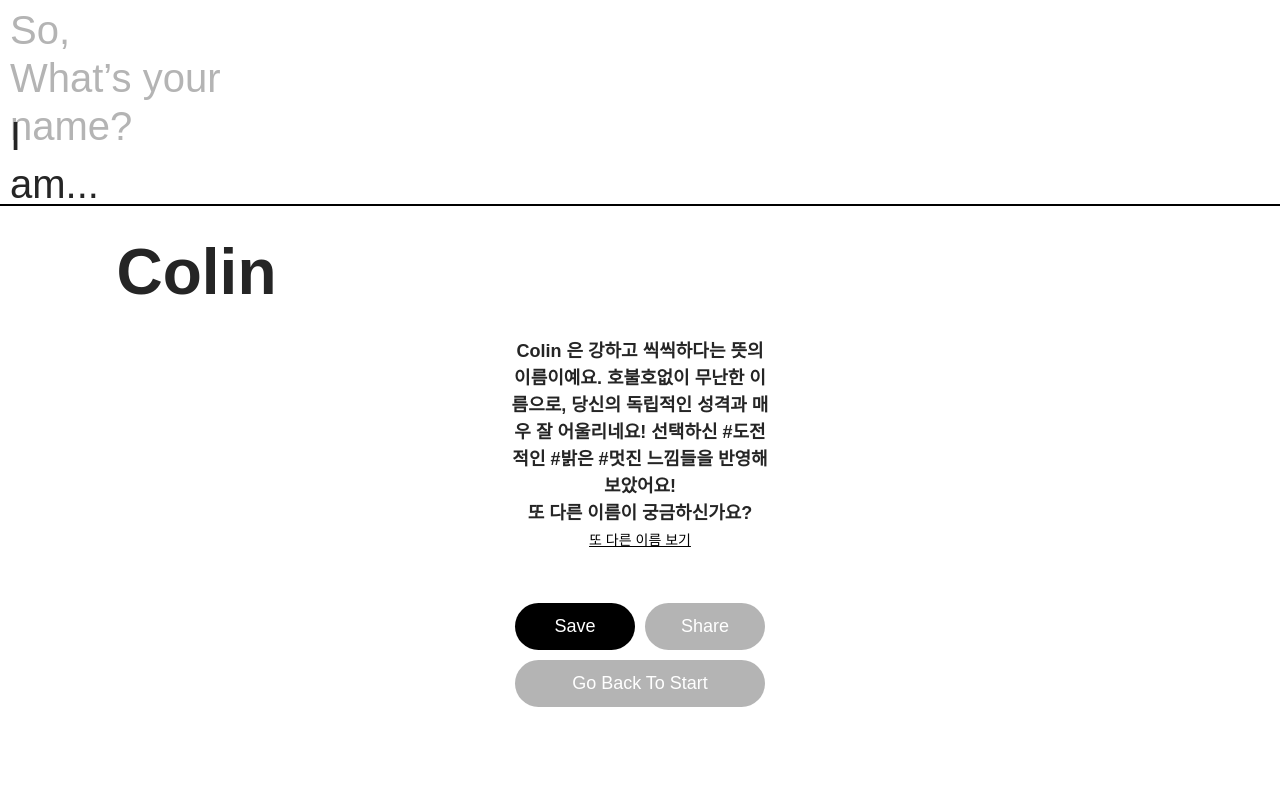
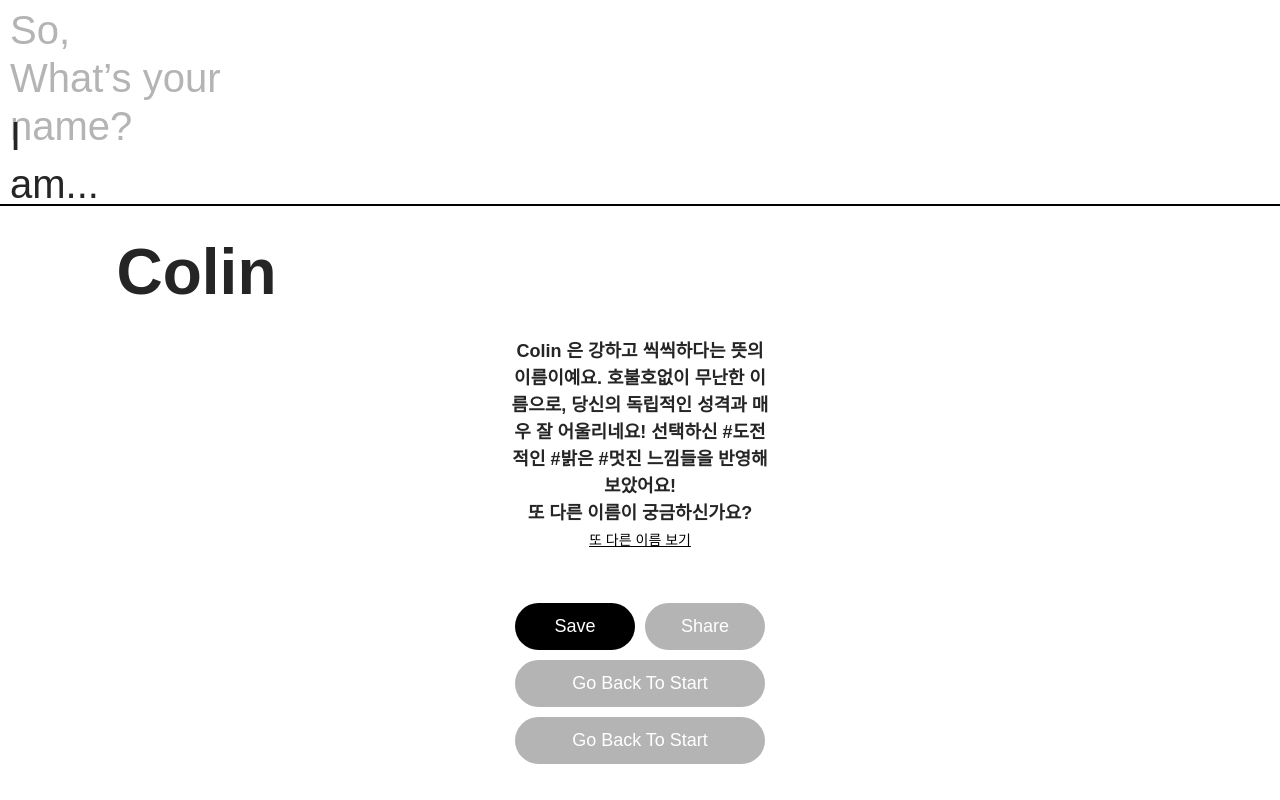
Before and after one commit to Team-YourName/yourname, a Vue app: page /result in a window 1280 px wide. Shown: the top 800 px of the page. Built offline with nearby package versions, Linux system fonts and the light colour scheme; a web font is replaced by a local one.

Commit message:
feat : 결과 route 기능 추기

```diff
--- a/src/pages/ResultPage.vue
+++ b/src/pages/ResultPage.vue
@@ -23,12 +23,18 @@
             <button class="share-button">Share</button>
             </div>
             <button class="go-back-to-start-button">Go Back To Start</button>
+            <button class="go-back-to-start-button" @click="goToIntro">Go Back To Start</button>
         </div>
     </div>
 </template>
 
 <script setup>
+import { useRouter } from 'vue-router';
 
+const router = useRouter();
+const goToIntro = () => {
+  router.push('/');
+};
 </script>
 
 <style scoped>
@@ -206,7 +212,7 @@
 }
 
 .share-button:hover {
-  background-color: #d1d5db;
+  background-color: #252525;
 }
 
 .go-back-to-start-button {
```
